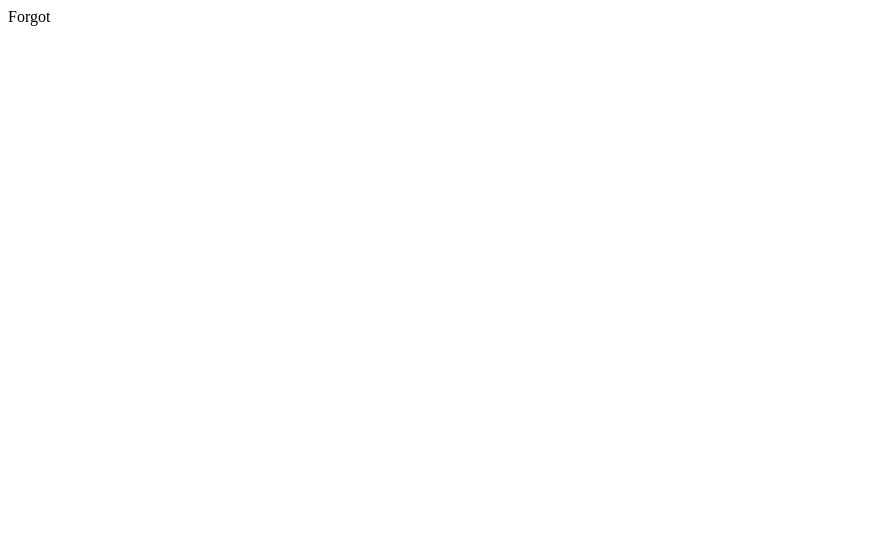
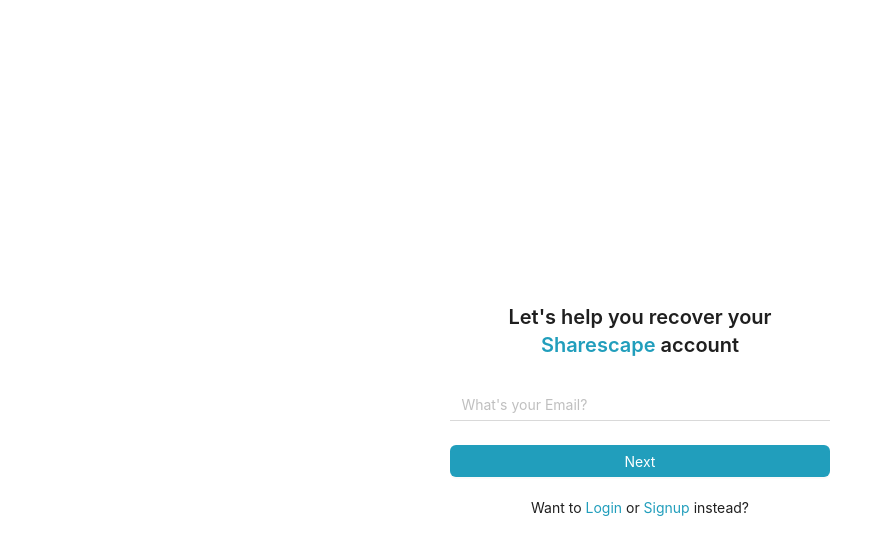
Before and after one commit to TheCoderSingh/sharescape, a Next.js app: page /forgot in a window 1280 px wide. Shown: the top 554 px of the page, without its empty margins (0-885 px from the left). Built offline with nearby package versions, Linux system fonts and the light colour scheme.

Commit message:
Implement forgot page

```diff
--- a/app/forgot/page.js
+++ b/app/forgot/page.js
@@ -1,5 +1,44 @@
+"use client";
+import { Button, Flex, Form, Input, Typography } from "antd";
+import Link from "next/link";
+
+import "../globals.css";
+
+const { Text, Title } = Typography;
+
+/**
+ * Forgot Page
+ * @returns {JSX.Element} The Forgot component JSX
+ */
 const Forgot = () => {
-  return <div>Forgot</div>;
+  return (
+    <Flex className="forgot" vertical justify="center">
+      <Typography>
+        <Title level={4}>
+          Let&apos;s help you recover your <span>Sharescape</span> account
+        </Title>
+      </Typography>
+
+      <Form name="forgot" className="forgot-form">
+        <Form.Item name="username">
+          <Input placeholder="What's your Email?" />
+        </Form.Item>
+        <Button>Next</Button>
+      </Form>
+
+      <Flex className="bottom-links" justify="center" gap={5}>
+        <Typography>
+          <Text>
+            Want to
+            <Link href="/login"> Login </Link>
+            or
+            <Link href="/signup"> Signup </Link>
+            instead?
+          </Text>
+        </Typography>
+      </Flex>
+    </Flex>
+  );
 };
 
 export default Forgot;
--- a/app/globals.css
+++ b/app/globals.css
@@ -1,5 +1,6 @@
 .signup,
-.login {
+.login,
+.forgot {
   max-width: 30%;
   height: calc(100vh - 20px);
   margin-left: auto;
@@ -7,33 +8,39 @@
 }
 
 .signup h1,
-.login h1 {
+.login h1,
+.forgot h4 {
   text-align: center;
 }
 
 .signup h1 span,
-.login h1 span {
+.login h1 span,
+.forgot h4 span {
   color: #219ebc;
 }
 
 .signup-form,
-.login-form {
+.login-form,
+.forgot-form {
   margin-top: 20px;
 }
 
 .signup input,
-.login input {
+.login input,
+.forgot input {
   border-width: 0 0 1px 0;
   border-radius: 0%;
 }
 
 .signup input:focus,
-.login input:focus {
+.login input:focus,
+.forgot input:focus {
   box-shadow: none;
 }
 
 .signup button,
-.login button {
+.login button,
+.forgot button {
   width: 100%;
   background: #219ebc;
   color: #fff;
@@ -42,12 +49,14 @@
 }
 
 .signup button:hover,
-.login button:hover {
+.login button:hover,
+.forgot button:hover {
   background: #023047;
 }
 
 .signup button:hover span,
-.login button:hover span {
+.login button:hover span,
+.forgot button:hover span {
   color: #fff;
 }
 
@@ -57,6 +66,10 @@
 
 .signup .bottom-links {
   text-align: center;
+}
+
+.forgot .bottom-links a {
+  color: #219ebc;
 }
 
 .bottom-links {
@@ -86,6 +99,10 @@
   display: inline-block; /* Needed to add space between the bullet and the text */
   width: 1em; /* Also needed for space */
   margin-left: -1em; /* Also needed for space */
+}
+
+.forgot .bottom-links a span {
+  color: #fff;
 }
 
 .socials {
```
